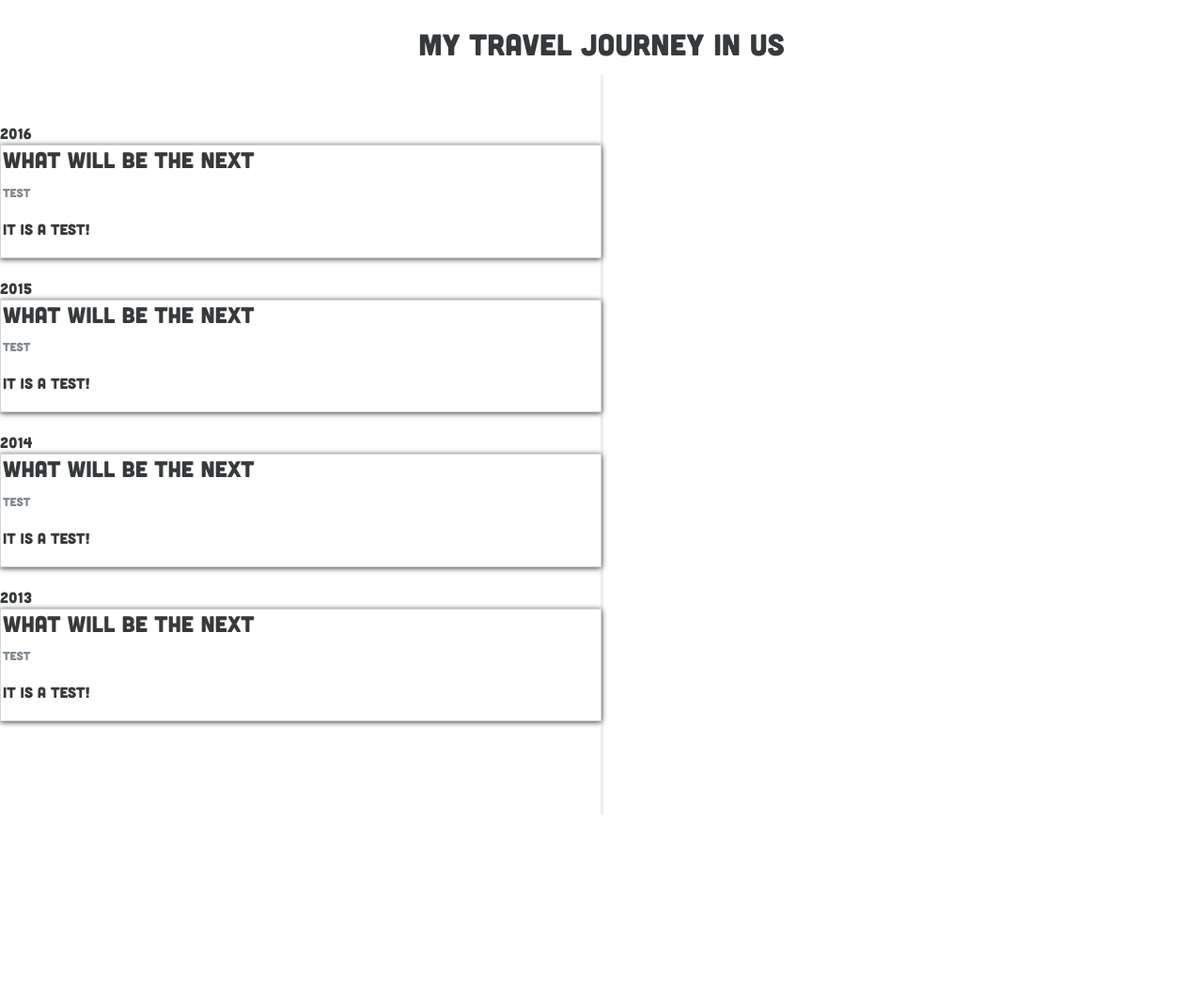
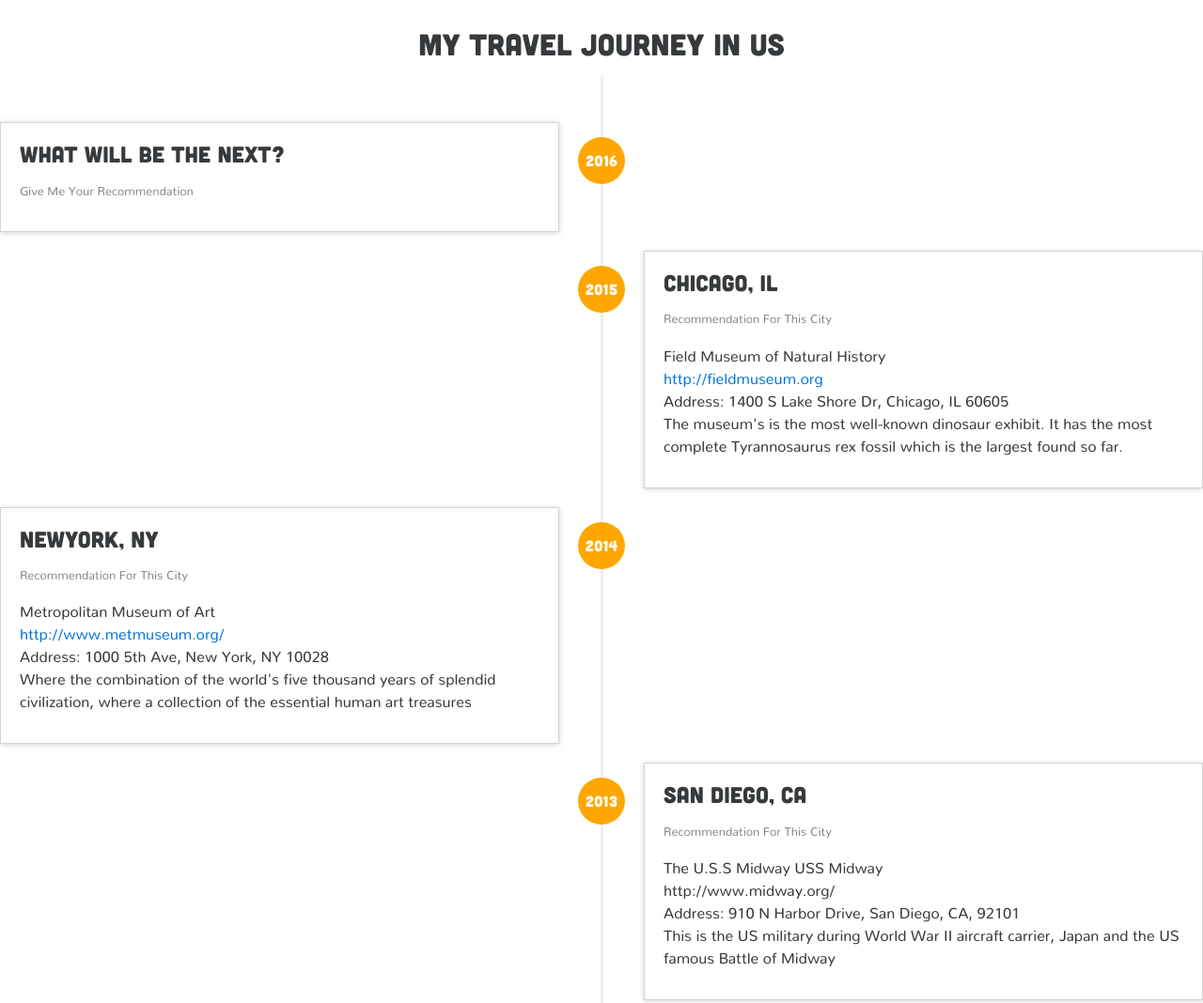
Before and after one commit to huc2018/huc2018.github.io, a plain HTML site: page index.html in a window 1280 px wide. Shown: the part 1540-2608 px from the top of the page at 94% size. Before the commit the page ends 2424 px from the top, so only its background shows below. Drawn offline with nearby package versions, Linux system fonts and the light colour scheme.

Commit message:
update the timeline

```diff
--- a/css/style.css
+++ b/css/style.css
@@ -91,7 +91,7 @@ so take care of it*/
 
 .navbar-brand {
     font-family: 'Cubano-Regular';
-    padding-right: 120px;
+/*    padding-right: 120px;*/
     font-size: 1.8rem;
 }
 
@@ -216,6 +216,7 @@ so take care of it*/
     padding-top: 50px;
     position:relative;
 }
+/*create the grey timeline*/
 .timeline:before {
     top:0;
     bottom:0;
@@ -246,7 +247,40 @@ so take care of it*/
     width: 50%;
     float: left;
     border: 1px solid #d4d4d4;
-    padding: 2px;
+    padding: 20px;
     position:relative;
-    box-shadow: 0 1px 6px;
+    box-shadow: 0 1px 6px rgba(0,0,0,0.175)
 }
+
+.timeline p{
+    font-family: "Nunito-Regular";
+    font - weight: 700;
+}
+
+.timeline >li:not(.timeline-inverted){
+    padding-right:90px;
+}
+.timeline > li.timeline-inverted{
+    padding-left: 90px;
+}
+
+.timeline > li > .timeline-badge{
+    front-size:1rem; !important;
+    color:#fff;
+    width: 50px;
+    height:50px;
+    line-height:50px;
+    text-align: center;
+    position: absolute;
+    top:16px;
+    left:50%;
+    margin-left: -25px;
+    background-color:  rgb(255, 167, 0);
+    border-top-right-radius:50%;
+    border-bottom-left-radius: 50%;
+    border-top-left-radius:50%;
+    border-bottom-right-radius: 50%;
+}
+.timeline > li.timeline-inverted > .timeline-panel{
+    float:right;
+}
--- a/index.html
+++ b/index.html
@@ -30,8 +30,7 @@
                     <h1 class="myIntro">
                    Hello everyone ! <br>Welcome<br>to <br><span class="bold-color">Changchang</span>'s Zone~<br>
                    </h1>
-<!--                   <a href="#"><i class="fa fa-arrow-down"></i></a> -->
-                   </div>
+                    <!--                   <a href="#"><i class="fa fa-arrow-down"></i></a> --></div>
             </div>
         </div>
     </section>
@@ -97,23 +96,26 @@
                             <div class="timeline-badge"> 2016 </div>
                             <div class="timeline-panel">
                                 <div class="timeline-heading">
-                                    <h4 class="timeline-title">What will be the Next</h4>
-                                    <p><small class="text-muted">test</small></p>
-                              </div>
+                                    <h4 class="timeline-title">What Will Be The Next?</h4>
+                                    <p><small class="text-muted">Give Me Your Recommendation</small></p>
+                                </div>
                                 <div class="timeline-body">
-                                    <p> it is a test! </p>
+                                    <p> </p>
                                 </div>
                             </div>
                         </li>
-                        <li class="timlin-inverted">
+                        <li class="timeline-inverted">
                             <div class="timeline-badge"> 2015 </div>
                             <div class="timeline-panel">
                                 <div class="timeline-heading">
-                                    <h4 class="timeline-title">What will be the Next</h4>
-                                    <p><small class="text-muted">test</small></p>
+                                    <h4 class="timeline-title">Chicago, IL</h4>
+                                    <p><small class="text-muted">Recommendation For This City </small></p>
                                 </div>
                                 <div class="timeline-body">
-                                    <p> it is a test! </p>
+                                    <p>Field Museum of Natural History
+                                        <br><a href="http://fieldmuseum.org">http://fieldmuseum.org</a>
+                                        <br> Address: 1400 S Lake Shore Dr, Chicago, IL 60605
+                                        <br> The museum's is the most well-known dinosaur exhibit. It has the most complete Tyrannosaurus rex fossil which is the largest found so far. </p>
                                 </div>
                             </div>
                         </li>
@@ -121,23 +123,29 @@
                             <div class="timeline-badge"> 2014 </div>
                             <div class="timeline-panel">
                                 <div class="timeline-heading">
-                                    <h4 class="timeline-title">What will be the Next</h4>
-                                    <p><small class="text-muted">test</small></p>
+                                    <h4 class="timeline-title">NewYork, NY</h4>
+                                    <p><small class="text-muted">Recommendation For This City </small></p>
                                 </div>
                                 <div class="timeline-body">
-                                    <p> it is a test! </p>
+                                    <p>Metropolitan Museum of Art<br>
+                                   <a href="http://www.metmuseum.org/"> http://www.metmuseum.org/</a><br>
+                                    Address: 1000 5th Ave, New York, NY 10028<br>
+                                    Where the combination of the world's five thousand years of splendid civilization, where a collection of the essential human art treasures</p>
                                 </div>
                             </div>
                         </li>
-                        <li>
+                        <li class="timeline-inverted">
                             <div class="timeline-badge"> 2013 </div>
                             <div class="timeline-panel">
                                 <div class="timeline-heading">
-                                    <h4 class="timeline-title">What will be the Next</h4>
-                                    <p><small class="text-muted">test</small></p>
+                                    <h4 class="timeline-title">San Diego, CA</h4>
+                                    <p><small class="text-muted">Recommendation For This City  </small></p>
                                 </div>
                                 <div class="timeline-body">
-                                    <p> it is a test! </p>
+                                    <p> The U.S.S Midway USS Midway
+                                        <br> http://www.midway.org/
+                                        <br> Address: 910 N Harbor Drive, San Diego, CA, 92101
+                                        <br> This is the US military during World War II aircraft carrier, Japan and the US famous Battle of Midway </p>
                                 </div>
                             </div>
                         </li>
```
